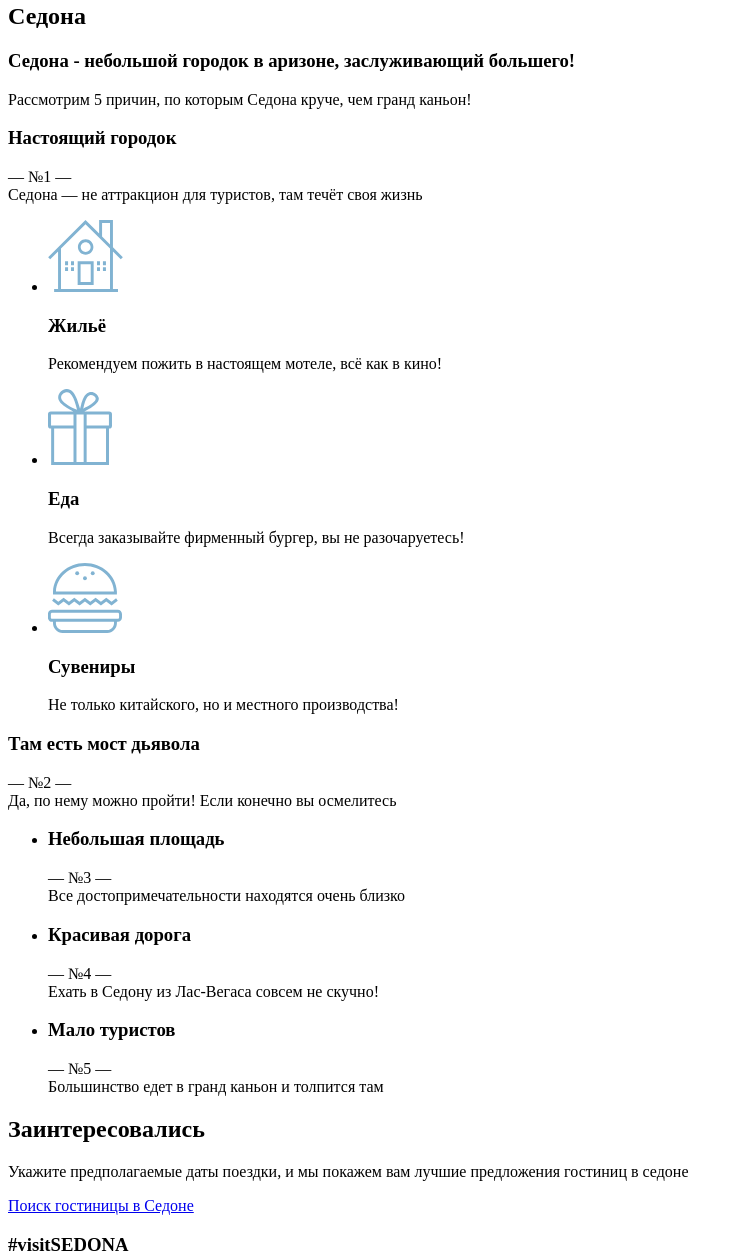
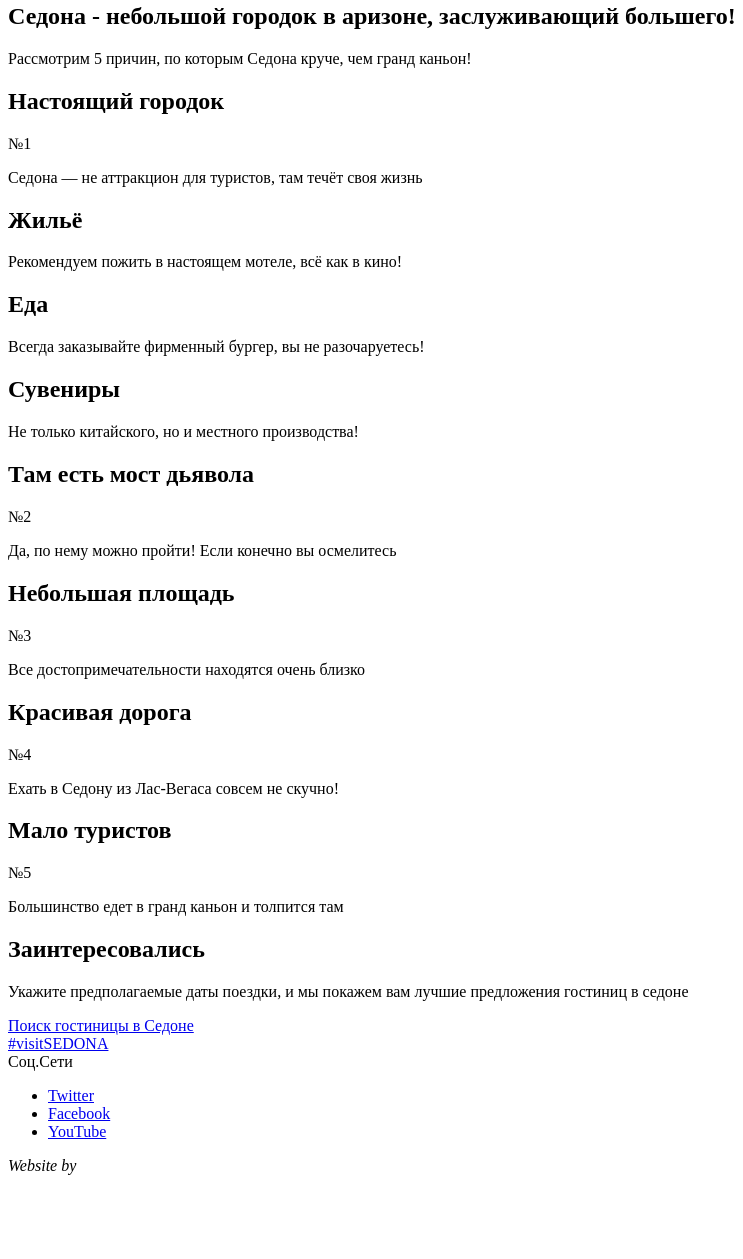
Before and after one commit to SosninVitaliy/826593-sedona, a plain HTML site: page index.html in a window 1280 px wide. Shown: the part 105-1364 px from the top of the page, without its empty margins (0-743 px from the left). After the commit the page ends 1288 px from the top, so only its background shows below. Drawn offline with Linux system fonts and the light colour scheme.

Commit message:
check
check

```diff
--- a/index.html
+++ b/index.html
@@ -39,60 +39,51 @@
 
 	<section class="highlight">
 				<!-- <img src="img/intro.jpg" alt="Фон Седона"> -->
-		<h1 class="visually-hidden">Седона</h1>
-		<h3>Седона - небольшой городок в аризоне, заслуживающий большего!</h3>
+		<h1>Седона - небольшой городок в аризоне, заслуживающий большего!</h3>
 		<p>Рассмотрим 5 причин, по которым Седона круче, чем гранд каньон!</p>
 	</section>
 
-	<main class="feature">
-
-			<section class="feature-news1">
-				<h3>Настоящий городок</h3>
-				<p>— №1 —<br>Седона — не аттракцион для туристов, там течёт своя жизнь</p>
+	<main>
+		<header class="highlight">
+			<section class="feature1">
+				<h2>Настоящий городок</h2>
+					<span>№1</span>
+					<p>Седона — не аттракцион для туристов, там течёт своя жизнь</p>
+				<div class="feature-item1">
+					<h2>Жильё</h2>
+					<p>Рекомендуем пожить в настоящем мотеле, всё как в кино!</p>
+				</div>
+				<div class="feature-item2">
+					<h2>Еда</h2>
+					<p>Всегда заказывайте фирменный бургер, вы не разочаруетесь!</p>
+				</div>
+				<div class="feature-item3">
+					<h2>Сувениры</h2>
+					<p>Не только китайского, но и местного производства!</p>
+				</div>
+					</ul>
 			</section>
 
-			<section class="feature-first1">
+			<section class="feature2">
+				<h2>Там есть мост дьявола</h2>
+					<span>№2</span>
+				<p>Да, по нему можно пройти! Если конечно вы осмелитесь</p>
 
-				<ul class="feature-list1">
-					<li class="feature-item1">
-						<img src="img/icon-1.svg" alt="Жильё">
-						<h3>Жильё</h3>
-						<p>Рекомендуем пожить в настоящем мотеле, всё как в кино!</p>
-					</li>
-					<li class="feature-item1">
-						<img src="img/icon-2.svg" alt="Еда">
-						<h3>Еда</h3>
-						<p>Всегда заказывайте фирменный бургер, вы не разочаруетесь!</p>
-					</li>
-					<li class="feature-item1">
-						<img src="img/icon-3.svg" alt="Сувениры">
-						<h3>Сувениры</h3>
-						<p>Не только китайского, но и местного производства!</p>
-					</li>
-				</ul>
-			</section>
-
-			<section class="feature-news2">
-				<h3>Там есть мост дьявола</h3>
-				<p>— №2 —<br>Да, по нему можно пройти! Если конечно вы осмелитесь</p>
-			</section>
-
-			<section class="feature-first2">
-
-				<ul class="feature-list2">
-					<li class="feature-item2">
-						<h3>Небольшая площадь</h3>
-						<p>— №3 —<br>Все достопримечательности находятся очень близко</p>
-					</li>
-					<li class="feature-item2">
-						<h3>Красивая дорога</h3>
-						<p>— №4 —<br>Ехать в Седону из Лас-Вегаса совсем не скучно!</p>
-					</li>
-					<li class="feature-item2">
-						<h3>Мало туристов</h3>
-						<p>— №5 —<br>Большинство едет в гранд каньон и толпится там</p>
-					</li>
-				</ul>
+				<div class="feature-item4">
+					<h2>Небольшая площадь</h2>
+						<span>№3</span>
+						<p>Все достопримечательности находятся очень близко</p>
+				</div>
+				<div class="feature-item5">
+					<h2>Красивая дорога</h2>
+						<span>№4</span>
+						<p>Ехать в Седону из Лас-Вегаса совсем не скучно!</p>
+				</div>
+				<div class="feature-item6">
+					<h2>Мало туристов</h2>
+						<span>№5</span>
+						<p>Большинство едет в гранд каньон и толпится там</p>
+					</div>
 			</section>
 
 			<section class="appointment">
@@ -100,24 +91,22 @@
 				<p>Укажите предполагаемые даты поездки, и мы покажем вам лучшие предложения гостиниц в седоне</p>
 				<a href="contacts.html" class="button">Поиск гостиницы в Седоне</a>
 			</section>
-
-			</main>
+		</header>
+		<div class="search"></div>
+	</main>
 
 		<footer class="main-footer">
-			<h3>#visitSEDONA</h3>
+			<a href="#">#visitSEDONA</a>
 			<div class="visually-hidden">Соц.Сети</div>
 			<ul>
 				<li><a href="#" class="social-button">Twitter</a></li>
 				<li><a href="#" class="social-button">Facebook</a></li>
 				<li><a href="#" class="social-button">YouTube</a></li>
 			</ul>
-			<!-- <img src="img/logo.png" alt="Логотип HTML Academy"> -->
+			<address class="copyright">
+       			<span>Website by</span><a href="#"></a>
+      		</address>
 		</footer>
-
-		<section class="modal">
-			<!-->Здесь будет форма</!-->
-			<a href="#" class="button">Найти</a>
-		</section>
 
   </body>
 </html>
```
Also changed, not shown: 1 other file.
